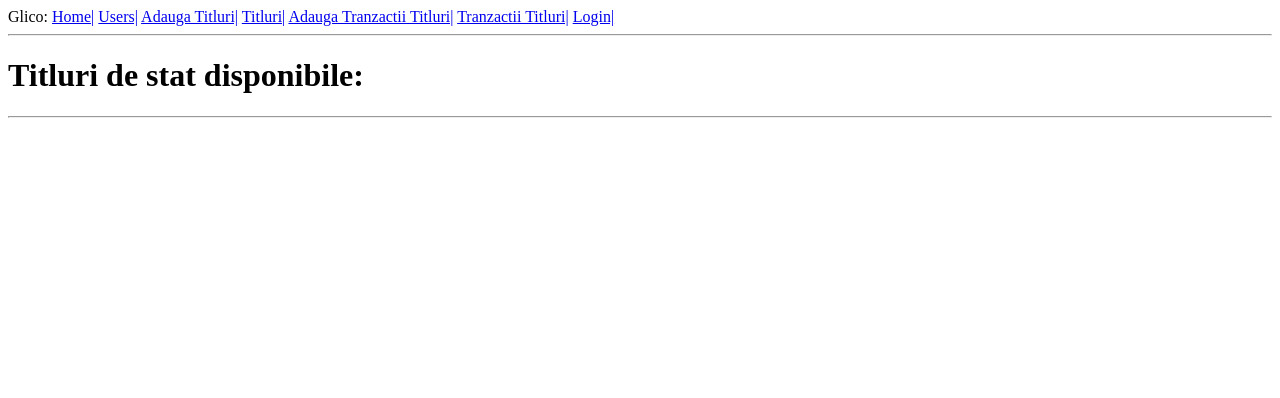
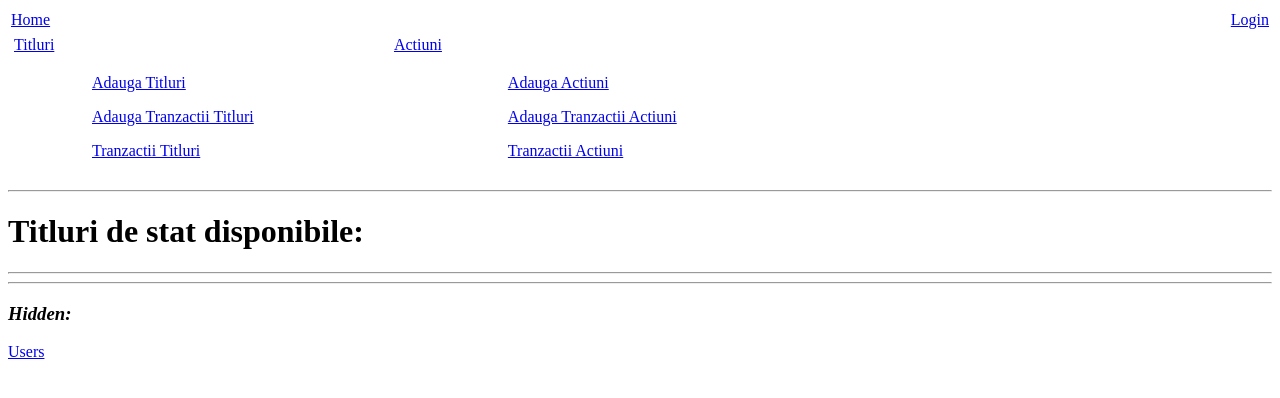
Before and after one commit to ionelm2/glico, a Flask app: page /titluri in a window 1280 px wide. Shown: the top 398 px of the page. Run offline with Flask 3, Linux system fonts and the light colour scheme; data that the repository does not hold is empty.

Commit message:
frontend update

```diff
--- a/backend/app/routes.py
+++ b/backend/app/routes.py
@@ -11,7 +11,7 @@ from datetime import datetime
 
 @app.route('/')
 @app.route('/index')
-@login_required
+#@login_required
 def index():
     user = {'username': 'Miguel'}
     return render_template('index.html', title='Home')
--- a/backend/app/templates/base.html
+++ b/backend/app/templates/base.html
@@ -1,6 +1,11 @@
 <!doctype html>
 <html>
     <head>
+        <style>
+        table, th, tr, td {
+            border: 0px solid black;
+          }
+        </style>
         {% if title %}
             <title>{{ title }} - Glico</title>
         {% else %}
@@ -8,21 +13,62 @@
         {% endif %}
     </head>
     <body>
-        <div>Glico:
-            <a href="{{ url_for('index') }}">Home|</a>
-            <a href="{{ url_for('users') }}">Users|</a>
-            <a href="{{ url_for('adauga_titluri') }}">Adauga Titluri|</a>
-            <a href="{{ url_for('titluri') }}">Titluri|</a>
-            <a href="{{ url_for('adauga_tranzactie_titluri') }}">Adauga Tranzactii Titluri|</a>
-            <a href="{{ url_for('tranzactii_titluri') }}">Tranzactii Titluri|</a>
+        <table style="width:100%">
+            <tr>
+                <td style="width:30vw">
+                    <a href="{{ url_for('index') }}">Home</a>
+                </td>
+                <td style="width:40vw"></td>
+                <td style="width:30vw;text-align: right">
                     {% if current_user.is_anonymous %}
-            <a href="{{ url_for('login') }}">Login|</a>
+                        <a href="{{ url_for('login') }}">Login</a>
                     {% else %}
                         <a href="{{ url_for('user', username=current_user.username) }}">Profile|</a>
                         <a href="{{ url_for('logout') }}">Logout|</a>
-            <a href="{{ url_for('unregister') }}">Unregister|</a></p>
+                        <a href="{{ url_for('unregister') }}">Unregister</a></p>
                     {% endif %}
-        </div>
+                </td>
+            </tr>
+            <tr>
+                <td>
+                    <table style="width:100%">
+                        <tr>
+                            <td>
+                                <a href="{{ url_for('titluri') }}">Titluri</a>
+                            </td>
+                            <td></td>
+                        </tr>
+                        <tr style="padding-left: 10px;">
+                            <td></td>
+                            <td>
+                                <p><a href="{{ url_for('adauga_titluri') }}">Adauga Titluri</a>
+                                <p><a href="{{ url_for('adauga_tranzactie_titluri') }}">Adauga Tranzactii Titluri</a>
+                                <p><a href="{{ url_for('tranzactii_titluri') }}">Tranzactii Titluri</a>
+                            </td>
+                        </tr>
+                    </table>
+                </td>
+                <td>
+                    <table style="width:100%">
+                        <tr>
+                            <td>
+                                <a href="{{ url_for('titluri') }}">Actiuni</a>
+                            </td>
+                            <td></td>
+                        </tr>
+                        <tr style="padding-left: 10px;">
+                            <td></td>
+                            <td>
+                                <p><a href="{{ url_for('adauga_titluri') }}">Adauga Actiuni</a>
+                                <p><a href="{{ url_for('adauga_tranzactie_titluri') }}">Adauga Tranzactii Actiuni</a>
+                                <p><a href="{{ url_for('tranzactii_titluri') }}">Tranzactii Actiuni</a>
+                            </td>
+                        </tr>
+                    </table>
+                </td>
+                <td></td>
+            </tr>
+        </table>
         <hr>
         {% with messages = get_flashed_messages() %}
         {% if messages %}
@@ -35,5 +81,10 @@
         {% endwith %}
         {% block content %}{% endblock %}
         <hr>
+        <hr>
+        <h3><i>Hidden:</i></h3>
+        <div>
+            <a href="{{ url_for('users') }}">Users</a>
+        </div>
     </body>
 </html>
--- a/backend/app/templates/titluri.html
+++ b/backend/app/templates/titluri.html
@@ -1,6 +1,6 @@
 {% extends "base.html" %}
+{% block content %}
 
-{% block content %}
     <h1>Titluri de stat disponibile:</h1>
     {% for titlu in titluri %}
     <div><p>| {{ titlu.type }} | {{ titlu.ticker }} | {{ titlu.currency }} | {{ titlu.broker }} | {{ titlu.period }}  | {{ titlu.enddate }} | {{ titlu.interest }}% |</b></p></div>
```
Also changed, not shown: doc/readme.txt, 1 other file. Lines whose indentation alone changed are shown as unchanged.
